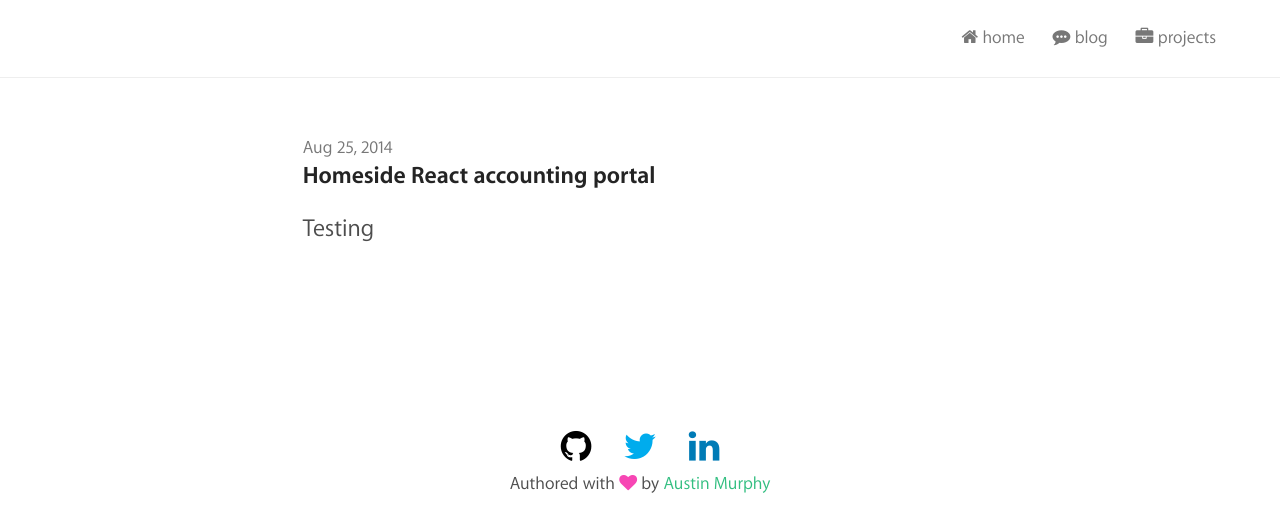
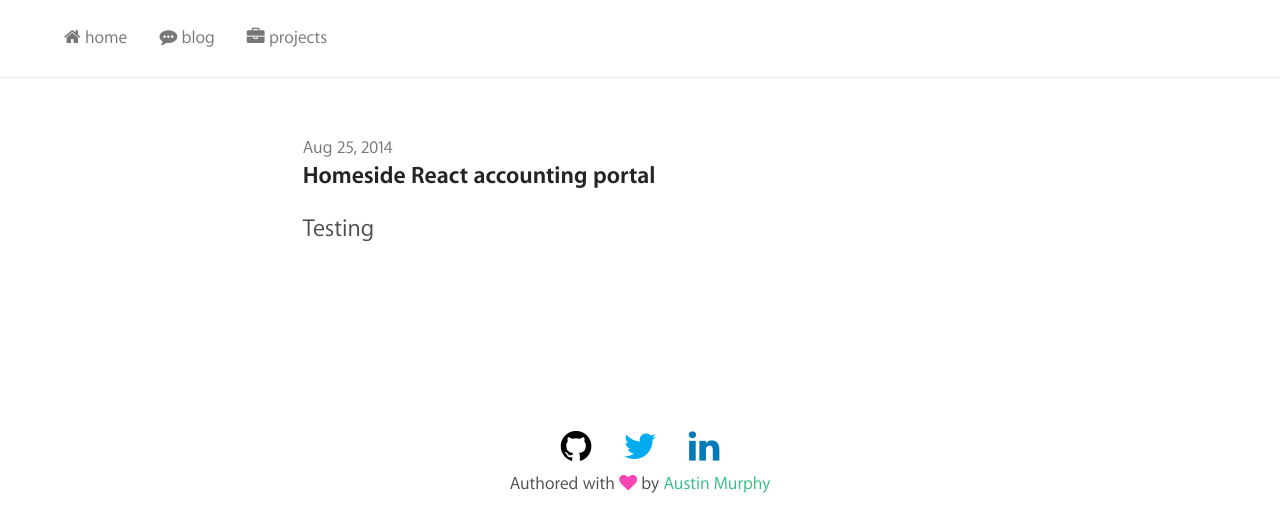
Before and after one commit to ausmurp/ausmurp.github.io, a Jekyll site: the page built from projects/index.html, in a window 1280 px wide. Shown: the top 532 px of the page. Built offline with Jekyll 4.4.1, drawn with Linux system fonts in a browser that asks for light colours; nearby versions of some CDN libraries; a style sheet for code colours, icons or effects is not loaded.

Commit message:
no message

```diff
--- a/assets/stylesheets/_header.scss
+++ b/assets/stylesheets/_header.scss
@@ -32,12 +32,10 @@ nav {
 
 .nav {
   @include clean-list;
-  display: -webkit-flex;
-  display: flex;
-  -webkit-justify-content: flex-end;
-  justify-content: flex-end;
 
   li {
+    display: inline;
+
     &:first-child .nav__item {
       padding-left: 0;
     }
```
